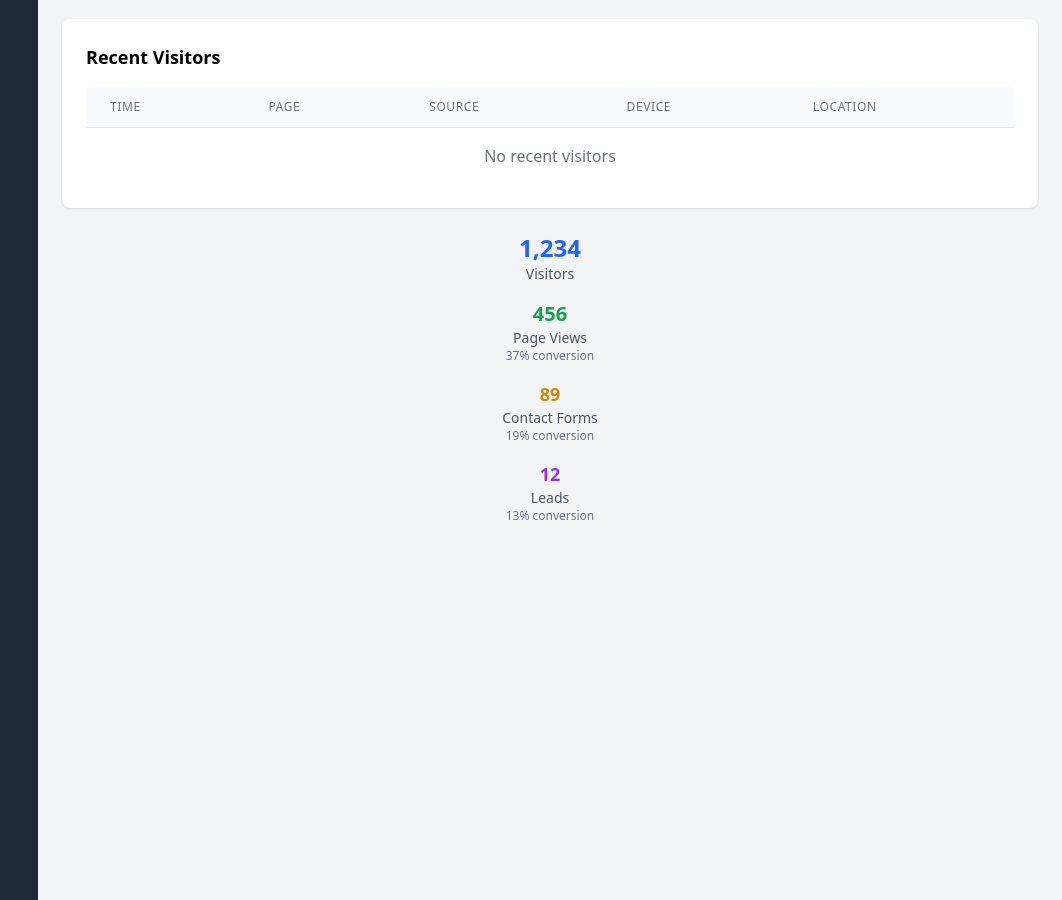
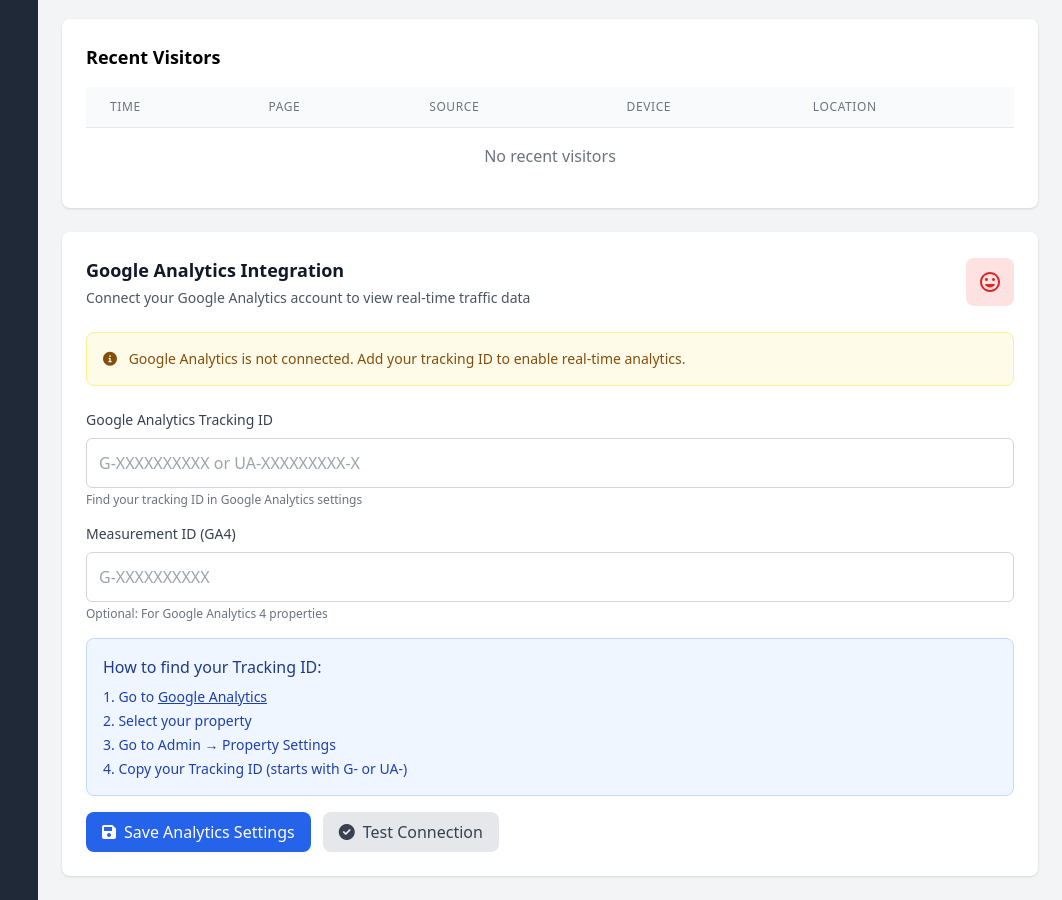
Before and after one commit to kiwixcompo/appcraftservices, a PHP site: page /appcraftservices/admin/index.php in a window 1280 px wide, after a click on "Analytics". Shown: the part 892-1792 px from the top of the page, without its empty margins (218-1280 px from the left). Run offline with PHP 8.4, Linux system fonts and the light colour scheme; the visitor is signed in with stand-in values (Sample User, id 1); some libraries are stand-ins or nearby versions.

Commit message:
Auto-sync:

```diff
--- a/admin/api/get_analytics.php
+++ b/admin/api/get_analytics.php
@@ -11,6 +11,18 @@ if (!isset($_SESSION['admin_logged_in']) || $_SESSION['admin_logged_in'] !== tru
 header('Content-Type: application/json');
 
 try {
+    // Load GA settings from settings.json
+    $settingsFile = '../../data/settings.json';
+    $gaSettings = [];
+
+    if (file_exists($settingsFile)) {
+        $settings = json_decode(file_get_contents($settingsFile), true) ?: [];
+        $gaSettings = [
+            'ga_tracking_id' => $settings['ga_tracking_id'] ?? '',
+            'ga_measurement_id' => $settings['ga_measurement_id'] ?? ''
+        ];
+    }
+
     // In a real application, this would fetch from Google Analytics API or database
     // For now, we'll return sample data
 
@@ -53,7 +65,9 @@ try {
             ['stage' => 'Page Views', 'count' => 456, 'conversion' => 37],
             ['stage' => 'Contact Forms', 'count' => 89, 'conversion' => 19],
             ['stage' => 'Leads', 'count' => 12, 'conversion' => 13]
-        ]
+        ],
+        'ga_tracking_id' => $gaSettings['ga_tracking_id'],
+        'ga_measurement_id' => $gaSettings['ga_measurement_id']
     ];
 
     echo json_encode($analytics);
--- a/admin/index.php
+++ b/admin/index.php
@@ -1188,28 +1188,77 @@ $content = array_merge($defaultContent, $content);
                         </table>
                     </div>
                 </div>
-            </div>
-                        <div class="space-y-4">
-                            <div class="text-center">
-                                <div class="text-2xl font-bold text-blue-600">1,234</div>
-                                <div class="text-sm text-gray-600">Visitors</div>
-                            </div>
-                            <div class="text-center">
-                                <div class="text-xl font-bold text-green-600">456</div>
-                                <div class="text-sm text-gray-600">Page Views</div>
-                                <div class="text-xs text-gray-500">37% conversion</div>
-                            </div>
-                            <div class="text-center">
-                                <div class="text-lg font-bold text-yellow-600">89</div>
-                                <div class="text-sm text-gray-600">Contact Forms</div>
-                                <div class="text-xs text-gray-500">19% conversion</div>
-                            </div>
-                            <div class="text-center">
-                                <div class="text-lg font-bold text-purple-600">12</div>
-                                <div class="text-sm text-gray-600">Leads</div>
-                                <div class="text-xs text-gray-500">13% conversion</div>
-                            </div>
-                        </div>
+
+                <!-- Google Analytics Integration -->
+                <div class="bg-white p-6 rounded-lg shadow mt-6">
+                    <div class="flex items-center justify-between mb-6">
+                        <div>
+                            <h3 class="text-lg font-semibold text-gray-900">Google Analytics Integration</h3>
+                            <p class="text-sm text-gray-600 mt-1">Connect your Google Analytics account to view real-time traffic data</p>
+                        </div>
+                        <div class="w-12 h-12 bg-red-100 rounded-lg flex items-center justify-center">
+                            <svg class="w-6 h-6 text-red-600" fill="currentColor" viewBox="0 0 24 24">
+                                <path d="M12 2C6.48 2 2 6.48 2 12s4.48 10 10 10 10-4.48 10-10S17.52 2 12 2zm0 18c-4.41 0-8-3.59-8-8s3.59-8 8-8 8 3.59 8 8-3.59 8-8 8zm3.5-9c.83 0 1.5-.67 1.5-1.5S16.33 8 15.5 8 14 8.67 14 9.5s.67 1.5 1.5 1.5zm-7 0c.83 0 1.5-.67 1.5-1.5S9.33 8 8.5 8 7 8.67 7 9.5 7.67 11 8.5 11zm3.5 6.5c2.33 0 4.31-1.46 5.11-3.5H6.89c.8 2.04 2.78 3.5 5.11 3.5z"/>
+                            </svg>
+                        </div>
+                    </div>
+
+                    <div id="ga-status" class="mb-6 p-4 bg-yellow-50 border border-yellow-200 rounded-lg">
+                        <p class="text-sm text-yellow-800">
+                            <i class="fas fa-info-circle mr-2"></i>
+                            Google Analytics is not connected. Add your tracking ID to enable real-time analytics.
+                        </p>
+                    </div>
+
+                    <form id="ga-settings-form" class="space-y-4">
+                        <div>
+                            <label class="block text-sm font-medium text-gray-700 mb-2">Google Analytics Tracking ID</label>
+                            <input type="text" id="ga-tracking-id" placeholder="G-XXXXXXXXXX or UA-XXXXXXXXX-X" class="w-full p-3 border border-gray-300 rounded-md focus:ring-2 focus:ring-blue-500 focus:border-transparent" value="">
+                            <p class="text-xs text-gray-500 mt-1">Find your tracking ID in Google Analytics settings</p>
+                        </div>
+
+                        <div>
+                            <label class="block text-sm font-medium text-gray-700 mb-2">Measurement ID (GA4)</label>
+                            <input type="text" id="ga-measurement-id" placeholder="G-XXXXXXXXXX" class="w-full p-3 border border-gray-300 rounded-md focus:ring-2 focus:ring-blue-500 focus:border-transparent" value="">
+                            <p class="text-xs text-gray-500 mt-1">Optional: For Google Analytics 4 properties</p>
+                        </div>
+
+                        <div class="bg-blue-50 border border-blue-200 rounded-lg p-4">
+                            <h4 class="font-medium text-blue-900 mb-2">How to find your Tracking ID:</h4>
+                            <ol class="text-sm text-blue-800 space-y-1 list-decimal list-inside">
+                                <li>Go to <a href="https://analytics.google.com" target="_blank" class="underline hover:text-blue-600">Google Analytics</a></li>
+                                <li>Select your property</li>
+                                <li>Go to Admin → Property Settings</li>
+                                <li>Copy your Tracking ID (starts with G- or UA-)</li>
+                            </ol>
+                        </div>
+
+                        <div class="flex gap-3">
+                            <button type="submit" class="px-4 py-2 bg-blue-600 text-white rounded-lg hover:bg-blue-700 transition duration-200">
+                                <i class="fas fa-save mr-2"></i>Save Analytics Settings
+                            </button>
+                            <button type="button" onclick="testGAConnection()" class="px-4 py-2 bg-gray-200 text-gray-700 rounded-lg hover:bg-gray-300 transition duration-200">
+                                <i class="fas fa-check-circle mr-2"></i>Test Connection
+                            </button>
+                        </div>
+                    </form>
+
+                    <div id="ga-data-section" class="mt-8 pt-8 border-t border-gray-200" style="display: none;">
+                        <h4 class="font-semibold text-gray-900 mb-4">Real-Time Analytics from Google</h4>
+                        <div class="grid grid-cols-1 md:grid-cols-2 gap-4">
+                            <div class="bg-gradient-to-br from-blue-50 to-indigo-50 p-4 rounded-lg">
+                                <div class="text-sm text-gray-600 mb-1">Active Users (Real-time)</div>
+                                <div class="text-3xl font-bold text-blue-600" id="ga-active-users">-</div>
+                            </div>
+                            <div class="bg-gradient-to-br from-green-50 to-emerald-50 p-4 rounded-lg">
+                                <div class="text-sm text-gray-600 mb-1">Sessions (Today)</div>
+                                <div class="text-3xl font-bold text-green-600" id="ga-sessions">-</div>
+                            </div>
+                        </div>
+                        <p class="text-xs text-gray-500 mt-4">
+                            <i class="fas fa-sync-alt mr-1"></i>
+                            Data updates automatically. Full analytics available in <a href="https://analytics.google.com" target="_blank" class="text-blue-600 hover:underline">Google Analytics</a>
+                        </p>
                     </div>
                 </div>
             </div>
```
Also changed, not shown: admin/admin.js (+126 -0 lines), .htaccess.
